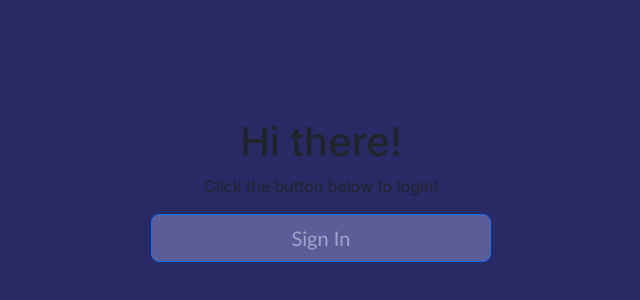
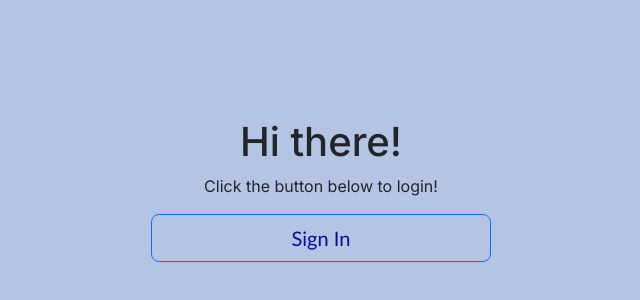
Before and after one commit to GraceRenewed/BibleMemorized, a Next.js app: page / in a window 1280 px wide. Shown: the part 170-470 px from the top of the page, without its empty margins (319-959 px from the left). Built offline with nearby package versions, Linux system fonts and the light colour scheme; no server answers.

Commit message:
adjusted color pallette

```diff
--- a/src/components/NavBar.js
+++ b/src/components/NavBar.js
@@ -6,7 +6,7 @@ import { signOut } from '../utils/auth';
 
 export default function NavBar() {
   return (
-    <Navbar collapseOnSelect expand="lg" bg="dark" variant="dark">
+    <Navbar collapseOnSelect id="navBar">
       <Container>
         <Link passHref href="/" className="navbar-brand">
           Bible Memorized
--- a/src/styles/globals.css
+++ b/src/styles/globals.css
@@ -1,12 +1,21 @@
 body {
-  background: rgb(41, 41, 102);
+  background: rgb(180, 197, 228);
   font-family: cursive;
 
 }
 
-.navbar {
-  background: rgb (92, 92, 153)
+#navBar {
+  background: rgb(9, 12, 155)
 }
+
+.navbar-brand {
+  color: rgb(251, 255, 241);
+  }
+
+.nav-link {
+  color: rgb(180, 197, 228);
+}
+
 
 .logo {
   height: 20px;
@@ -14,13 +23,18 @@ body {
 }
 
 .card {
-  background: rgb(204, 204, 255);
-  color: rgb(41, 41, 102);
+  background: rgb(251, 255, 241);
+  color: rgb(9, 12, 155);
   font-family: 'Trebuchet MS', 'Lucida Sans Unicode', 'Lucida Grande', 'Lucida Sans', Arial, sans-serif;
 }
 
 .btn {
-  background: rgb(92, 92, 153);
-  color: rgb(163, 163, 204);
+  background: rgb(180, 197, 228);
+  color: rgb(9, 12, 155);
   font-family: 'Trebuchet MS', 'Lucida Sans Unicode', 'Lucida Grande', 'Lucida Sans', Arial, sans-serif;
+  border-radius: 16 px;
 }
+
+.btn-active {
+  background: rgb(9, 12,155);
+}
```
